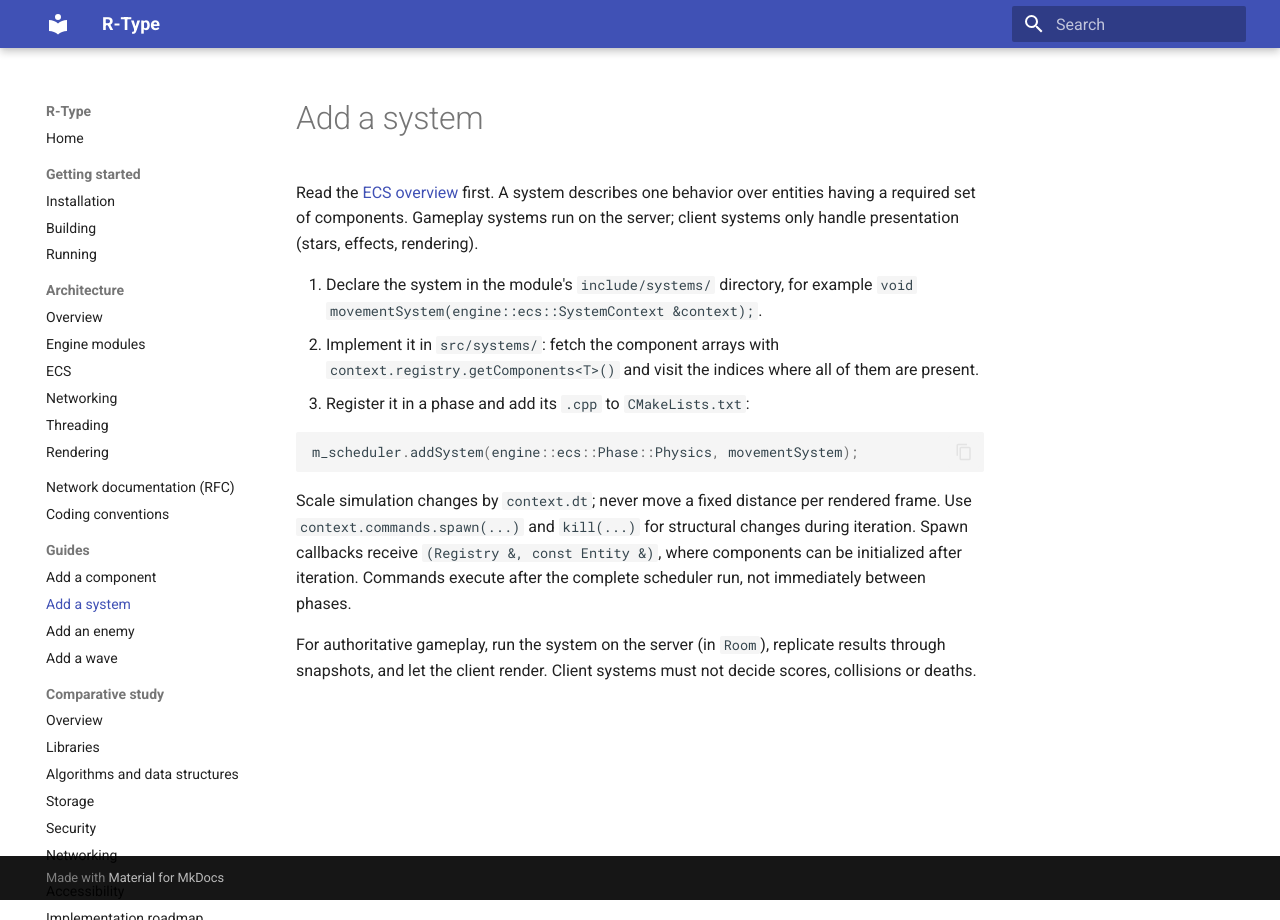
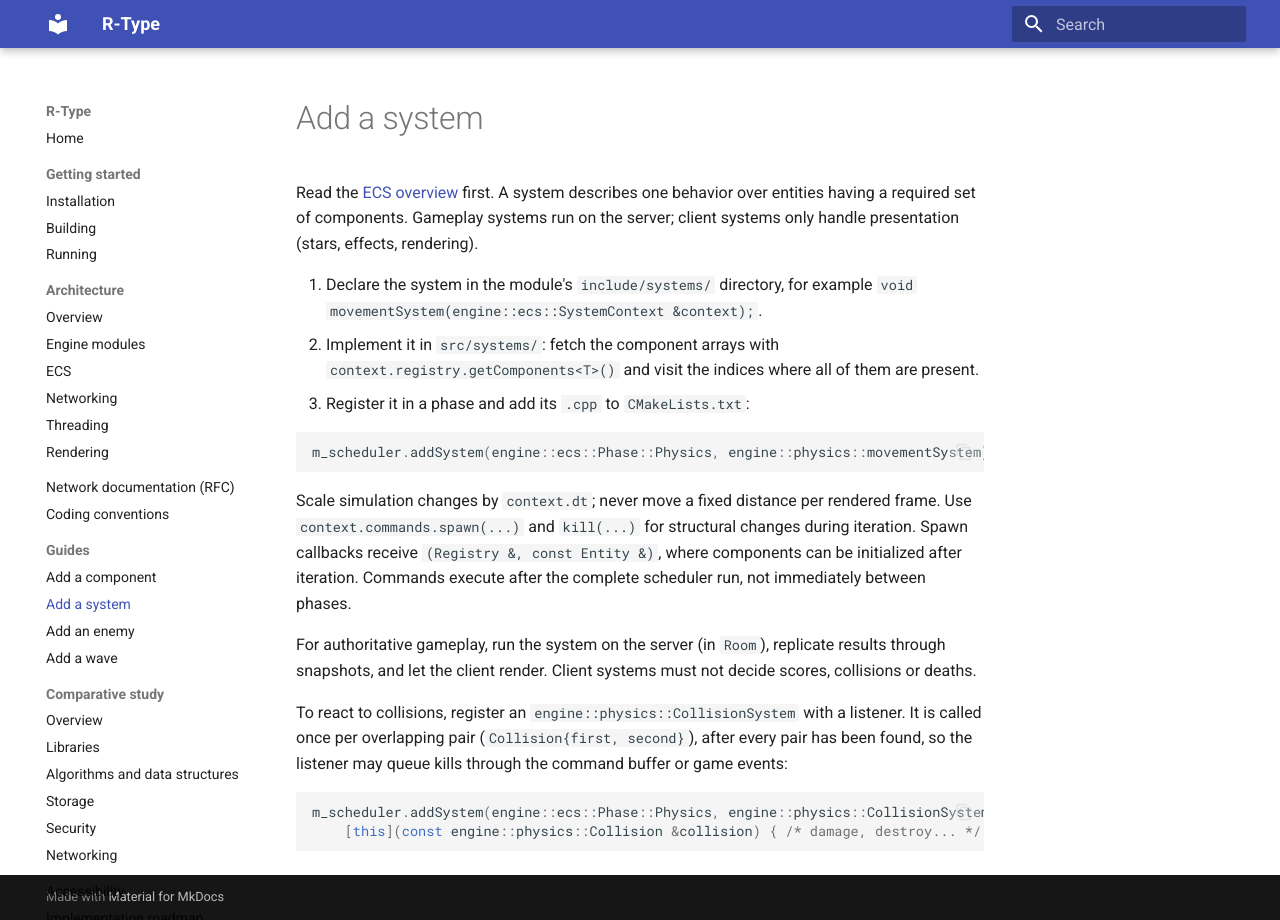
Before and after one commit to Origanire/r-type, an MkDocs documentation site: the page built from docs/guides/add-a-system.md, in a window 1280 px wide. Built offline with MkDocs 1.6.1 and Material for MkDocs 9.7.7, drawn with Linux system fonts in a browser that asks for light colours.

Commit message:
Clarify system registration in add-a-system guide and include collision system example

````diff
--- a/docs/guides/add-a-system.md
+++ b/docs/guides/add-a-system.md
@@ -11,7 +11,7 @@ only handle presentation (stars, effects, rendering).
 3. Register it in a phase and add its `.cpp` to `CMakeLists.txt`:
 
 ```cpp
-m_scheduler.addSystem(engine::ecs::Phase::Physics, movementSystem);
+m_scheduler.addSystem(engine::ecs::Phase::Physics, engine::physics::movementSystem);
 ```
 
 Scale simulation changes by `context.dt`; never move a fixed distance per rendered frame.
@@ -21,3 +21,12 @@ Commands execute after the complete scheduler run, not immediately between phase
 
 For authoritative gameplay, run the system on the server (in `Room`), replicate results through
 snapshots, and let the client render. Client systems must not decide scores, collisions or deaths.
+
+To react to collisions, register an `engine::physics::CollisionSystem` with a listener. It is
+called once per overlapping pair (`Collision{first, second}`), after every pair has been found,
+so the listener may queue kills through the command buffer or game events:
+
+```cpp
+m_scheduler.addSystem(engine::ecs::Phase::Physics, engine::physics::CollisionSystem(
+    [this](const engine::physics::Collision &collision) { /* damage, destroy... */ }));
+```
````
